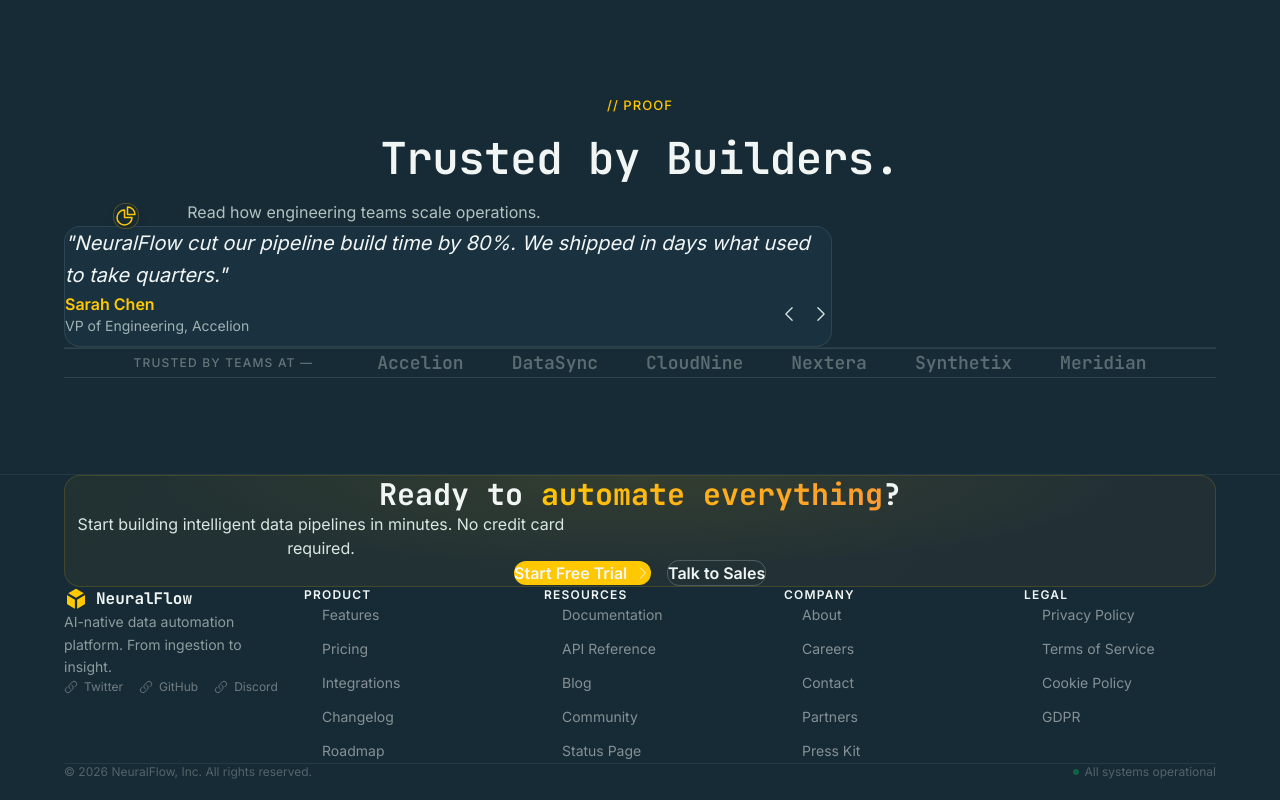
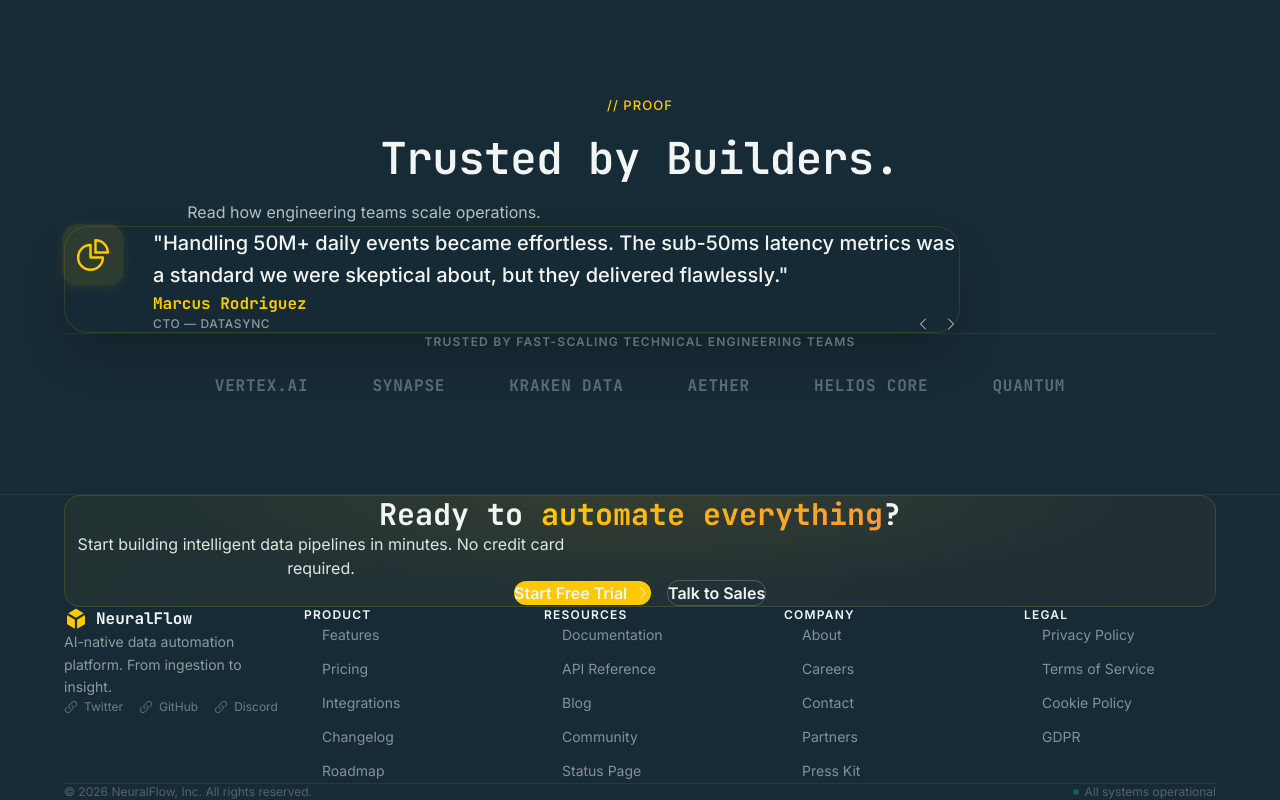
Before and after one commit to JoelBiju2005/NeuralFlow, a React (Vite) app: page / in a window 1280 px wide. Shown: the part 3261-4061 px from the top of the page. Built offline with nearby package versions, Linux system fonts and the light colour scheme.

Commit message:
feat: redesign SocialProof testimonials layout with autoplay and update TrustBar logos

```diff
--- a/src/components/SocialProof.jsx
+++ b/src/components/SocialProof.jsx
@@ -1,4 +1,4 @@
-import React, { useState, useCallback } from 'react';
+import React, { useState, useEffect, useCallback, useRef } from 'react';
 import { ChevronLeftIcon, ChevronRightIcon, ChartPieIcon } from '../assets/svgs';
 import { useRevealRef } from '../hooks/useIntersection';
 import TrustBar from './TrustBar';
@@ -6,10 +6,10 @@ import TrustBar from './TrustBar';
 const TESTIMONIALS = [
   {
     id: 0,
-    quote: 'NeuralFlow cut our pipeline build time by 80%. We shipped in days what used to take quarters.',
-    author: 'Sarah Chen',
-    role: 'VP of Engineering',
-    company: 'Accelion',
+    quote: 'NeuralFlow cut our data pipeline setup from days to milliseconds. The AI automation nodes operate flawlessly at a fraction of our previous costs.',
+    author: 'Dr. Elena Rostova',
+    role: 'Chief AI Architect',
+    company: 'SYNAPSE',
   },
   {
     id: 1,
@@ -30,6 +30,7 @@ const TESTIMONIALS = [
 export default function SocialProof() {
   const [activeIndex, setActiveIndex] = useState(0);
   const sectionRef = useRevealRef();
+  const autoplayRef = useRef(null);
 
   const goNext = useCallback(() => {
     setActiveIndex((prev) => (prev + 1) % TESTIMONIALS.length);
@@ -38,6 +39,25 @@ export default function SocialProof() {
   const goPrev = useCallback(() => {
     setActiveIndex((prev) => (prev - 1 + TESTIMONIALS.length) % TESTIMONIALS.length);
   }, []);
+
+  // Autoplay functionality
+  const startAutoplay = useCallback(() => {
+    stopAutoplay();
+    autoplayRef.current = setInterval(() => {
+      goNext();
+    }, 5000); // changes testimony every 5 seconds
+  }, [goNext]);
+
+  const stopAutoplay = useCallback(() => {
+    if (autoplayRef.current) {
+      clearInterval(autoplayRef.current);
+    }
+  }, []);
+
+  useEffect(() => {
+    startAutoplay();
+    return () => stopAutoplay();
+  }, [startAutoplay, stopAutoplay]);
 
   const currentTestimonial = TESTIMONIALS[activeIndex];
 
@@ -62,81 +82,70 @@ export default function SocialProof() {
         </header>
 
         {/* Testimonial Carousel */}
-        <div className="max-w-3xl mx-auto pt-4">
-          <div className="relative bg-[#1a3240] border border-[rgba(209,232,226,0.1)] rounded-2xl p-8 md:p-12">
-            {/* Icon accent */}
-            <div className="absolute -top-6 left-8 md:left-12 p-3.5 rounded-xl bg-[#172B36] border border-[rgba(255,200,1,0.25)] shadow-lg">
-              <ChartPieIcon className="w-6 h-6 text-[#FFC801]" />
+        <div className="max-w-4xl mx-auto pt-4">
+          <div
+            className="relative bg-[rgba(23,43,54,0.45)] border border-[rgba(255,200,1,0.12)] rounded-3xl p-8 md:p-12 shadow-2xl transition-all duration-300"
+            onMouseEnter={stopAutoplay}
+            onMouseLeave={startAutoplay}
+          >
+            {/* Inner Content Grid */}
+            <div className="flex flex-col md:flex-row gap-6 md:gap-8 items-start">
+              {/* Left-side Accent Icon */}
+              <div className="bento-icon-pill bento-icon-pill-gold shrink-0 scale-110">
+                <ChartPieIcon className="w-9 h-9" />
               </div>
 
-            {/* Quote */}
-            <div className="testimonial-slide pt-4" key={currentTestimonial.id}>
-              <blockquote className="mb-8">
+              {/* Quote & Author details */}
+              <div className="flex-1 w-full pt-1" key={currentTestimonial.id}>
+                <blockquote>
                   <p
-                  className="text-lg md:text-xl text-[#F1F6F4] leading-relaxed italic"
+                    className="text-lg md:text-xl text-[#F1F6F4] leading-relaxed mb-6 font-medium"
                     style={{ fontFamily: "'Inter', sans-serif" }}
                   >
                     "{currentTestimonial.quote}"
                   </p>
                 </blockquote>
 
-              <div className="flex flex-col sm:flex-row sm:items-center justify-between gap-6">
+                <div className="flex flex-row items-end justify-between w-full mt-4">
+                  {/* Author Name and Metadata on bottom-left */}
                   <div>
                     <cite className="not-italic">
                       <span
-                      className="block text-base font-semibold text-[#FFC801]"
-                      style={{ fontFamily: "'Inter', sans-serif" }}
+                        className="block text-base font-bold text-[#FFC801]"
+                        style={{ fontFamily: "'JetBrains Mono', monospace" }}
                       >
                         {currentTestimonial.author}
                       </span>
                       <span
-                      className="block text-sm text-[#D9E8E2] mt-1 opacity-70"
+                        className="block text-xs font-medium text-[#D9E8E2] mt-1 opacity-60 uppercase tracking-wider"
                         style={{ fontFamily: "'Inter', sans-serif" }}
                       >
-                      {currentTestimonial.role}, {currentTestimonial.company}
+                        {currentTestimonial.role} — {currentTestimonial.company}
                       </span>
                     </cite>
                   </div>
 
-                {/* Navigation */}
+                  {/* Navigation Arrows on bottom-right */}
                   <div className="flex items-center gap-3">
                     <button
                       type="button"
                       onClick={goPrev}
-                    className="p-3 rounded-xl border border-[rgba(209,232,226,0.15)] text-[#D9E8E2] hover:text-[#FFC801] hover:border-[#FFC801] hover:bg-[rgba(255,200,1,0.05)] transition-all duration-150 cursor-pointer"
+                      className="p-3.5 rounded-full border border-[rgba(209,232,226,0.12)] text-[#D9E8E2] hover:text-[#FFC801] hover:border-[#FFC801] hover:bg-[rgba(255,200,1,0.06)] transition-all duration-150 cursor-pointer"
                       aria-label="Previous testimonial"
                     >
-                    <ChevronLeftIcon className="w-5 h-5" />
+                      <ChevronLeftIcon className="w-4 h-4" />
                     </button>
                     <button
                       type="button"
                       onClick={goNext}
-                    className="p-3 rounded-xl border border-[rgba(209,232,226,0.15)] text-[#D9E8E2] hover:text-[#FFC801] hover:border-[#FFC801] hover:bg-[rgba(255,200,1,0.05)] transition-all duration-150 cursor-pointer"
+                      className="p-3.5 rounded-full border border-[rgba(209,232,226,0.12)] text-[#D9E8E2] hover:text-[#FFC801] hover:border-[#FFC801] hover:bg-[rgba(255,200,1,0.06)] transition-all duration-150 cursor-pointer"
                       aria-label="Next testimonial"
                     >
-                    <ChevronRightIcon className="w-5 h-5" />
+                      <ChevronRightIcon className="w-4 h-4" />
                     </button>
                   </div>
                 </div>
               </div>
-
-            {/* Dots indicator */}
-            <div className="flex items-center justify-center gap-2 mt-10" role="tablist" aria-label="Testimonial navigation">
-              {TESTIMONIALS.map((_, i) => (
-                <button
-                  key={i}
-                  type="button"
-                  onClick={() => setActiveIndex(i)}
-                  className={`w-2.5 h-2.5 rounded-full transition-all duration-200 cursor-pointer ${
-                    i === activeIndex
-                      ? 'bg-[#FFC801] w-7'
-                      : 'bg-[rgba(209,232,226,0.2)] hover:bg-[rgba(209,232,226,0.4)]'
-                  }`}
-                  role="tab"
-                  aria-selected={i === activeIndex}
-                  aria-label={`Testimonial ${i + 1}`}
-                />
-              ))}
             </div>
           </div>
         </div>
--- a/src/components/TrustBar.jsx
+++ b/src/components/TrustBar.jsx
@@ -1,27 +1,27 @@
 import React from 'react';
 
-const COMPANIES = ['Accelion', 'DataSync', 'CloudNine', 'Nextera', 'Synthetix', 'Meridian'];
+const COMPANIES = ['VERTEX.AI', 'SYNAPSE', 'KRAKEN DATA', 'AETHER', 'HELIOS CORE', 'QUANTUM'];
 
 export default function TrustBar() {
   return (
     <section
       id="trust-bar"
       aria-label="Trusted by companies"
-      className="border-t border-b border-[rgba(209,232,226,0.12)] py-6 relative z-10"
+      className="py-4 relative z-10"
       style={{ background: 'transparent' }}
     >
-      <div className="container flex flex-col sm:flex-row items-center justify-center gap-6 sm:gap-12 md:gap-16">
+      <div className="container flex flex-col items-center justify-center gap-6">
         <span
-          className="text-xs font-medium text-[#D9E8E2] opacity-40 uppercase tracking-widest"
+          className="text-xs font-semibold text-[#D9E8E2] opacity-40 uppercase tracking-widest text-center"
           style={{ fontFamily: "'Inter', sans-serif" }}
         >
-          Trusted by teams at —
+          Trusted by fast-scaling technical engineering teams
         </span>
-        <div className="flex flex-wrap items-center justify-center gap-8 sm:gap-12">
+        <div className="flex flex-wrap items-center justify-center gap-8 sm:gap-16 mt-2">
           {COMPANIES.map((company) => (
             <span
               key={company}
-              className="text-base md:text-lg font-semibold text-[#D9E8E2] opacity-35 hover:opacity-75 transition-opacity duration-200 cursor-default"
+              className="text-sm sm:text-base font-bold text-[#D9E8E2] opacity-35 hover:opacity-85 transition-opacity duration-200 cursor-default tracking-wider"
               style={{ fontFamily: "'JetBrains Mono', monospace" }}
             >
               {company}
```
Also changed, not shown: 1 other file (tests, documents, lock files or other folders). Lines whose indentation alone changed are shown as unchanged.
